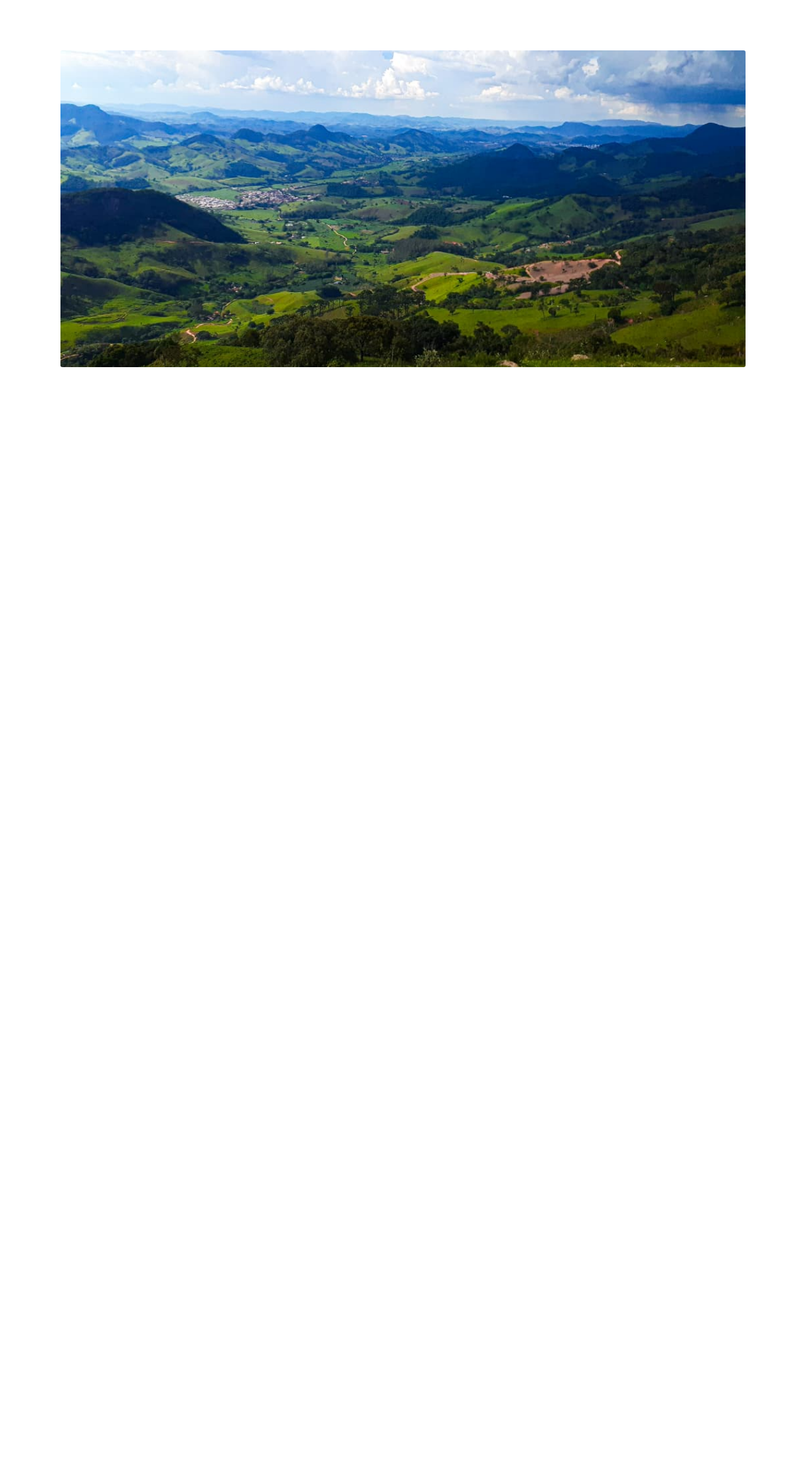
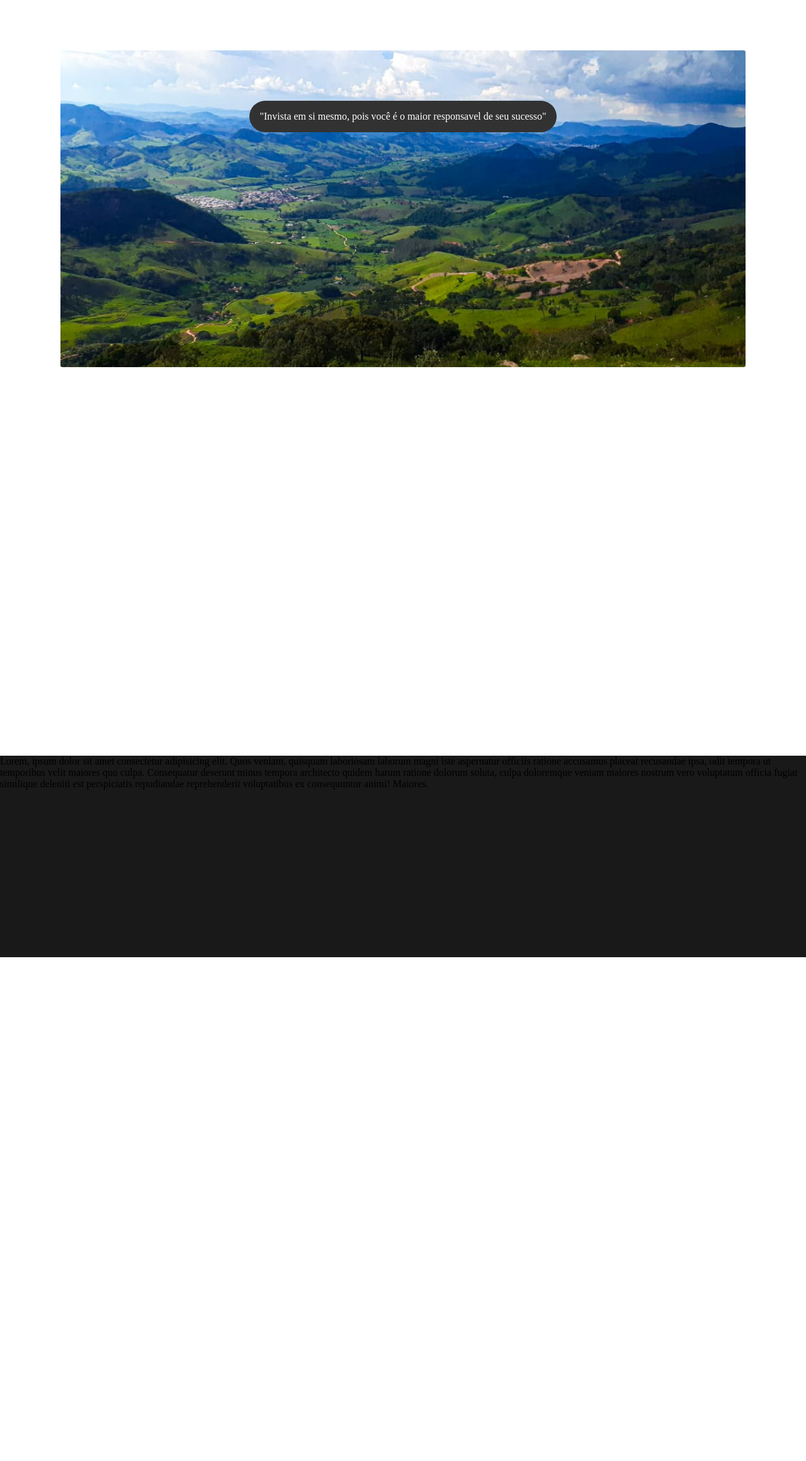
Before and after one commit to Carl-Edwart/Projeto_Web, a PHP site: page / in a window 1280 px wide. Shown: the part 80-2400 px from the top of the page at 63% size. After the commit the page ends 1600 px from the top, so only its background shows below. Run offline with PHP 8.4, Linux system fonts and the light colour scheme.

Commit message:
a porra da transisão

```diff
--- a/Css/index.css
+++ b/Css/index.css
@@ -2,18 +2,27 @@ body{
     display: flex;
     justify-content: center;
     margin: 0;
-    height: 300vh;
+    height: 200vh;
 }
-.fundo{
+#bg{
     position: fixed;
+    top: 20vh;
+    display: flex;
+    justify-content: center;
+    pointer-events: none;
+    z-index: 0;
     width: 85%;
     height: auto;
-    margin-top: 20vh;
+}
+#fundo{
+    width: 100%;
+    height: auto;
     border-radius: 0.2rem;
-    z-index: 0;
 }
 main{
     z-index: 1;
+    display: flex;
+    justify-content: center;
 }
 header{
     background-color: rgb(25, 25, 25);
@@ -23,8 +32,10 @@ header{
     width: 100%;
     height: 10vh;
     display: flex;
+    margin-bottom: 10vh;
     justify-content: space-around;
     align-items: end;
+    z-index: 2;
 }
 #foto_index{
     width: 3.2rem;
@@ -81,4 +92,13 @@ header{
     color: white;
     border-radius: 5rem;
     padding: 1rem;
+    position: absolute;
+    top: 30%;
+    z-index: 1;
 }
+footer {
+    height: 40vh;
+    background: rgb(25, 25, 25);
+    margin-top: 160vh;
+    z-index: 1;
+}
--- a/index.html
+++ b/index.html
@@ -12,7 +12,9 @@
     <title>Project_web</title>
 </head>
 <body>
-    <img src="Img/fundo1.jpeg" alt="paisagem de Piranguçu-MG" class="fundo">
+    <div id="bg">
+        <img src="Img/fundo1.jpeg" alt="paisagem de Piranguçu-MG" id="fundo">
+    </div>
     <main>
         <header>
             <a href="https://www.instagram.com/cal_inhos123/" target="_blank" rel="noopener noreferrer">
@@ -28,7 +30,10 @@
             </a>
         </header>
         <div id="frase">"Invista em si mesmo, pois você é o maior responsavel de seu sucesso"</div>
-        <footer></footer>
+        <footer>
+            <div>Lorem, ipsum dolor sit amet consectetur adipisicing elit. Quos veniam, quisquam laboriosam laborum magni iste aspernatur officiis ratione accusamus placeat recusandae ipsa, odit tempora ut temporibus velit maiores quo culpa.
+            Consequatur deserunt minus tempora architecto quidem harum ratione dolorum soluta, culpa doloremque veniam maiores nostrum vero voluptatum officia fugiat similique deleniti est perspiciatis repudiandae reprehenderit voluptatibus ex consequuntur animi! Maiores.</div>
+        </footer>
         <script src="Js/index.js" defer></script>
     </main>
 </body>
```
Also changed, not shown: Js/index.js (+44 -0 lines).
